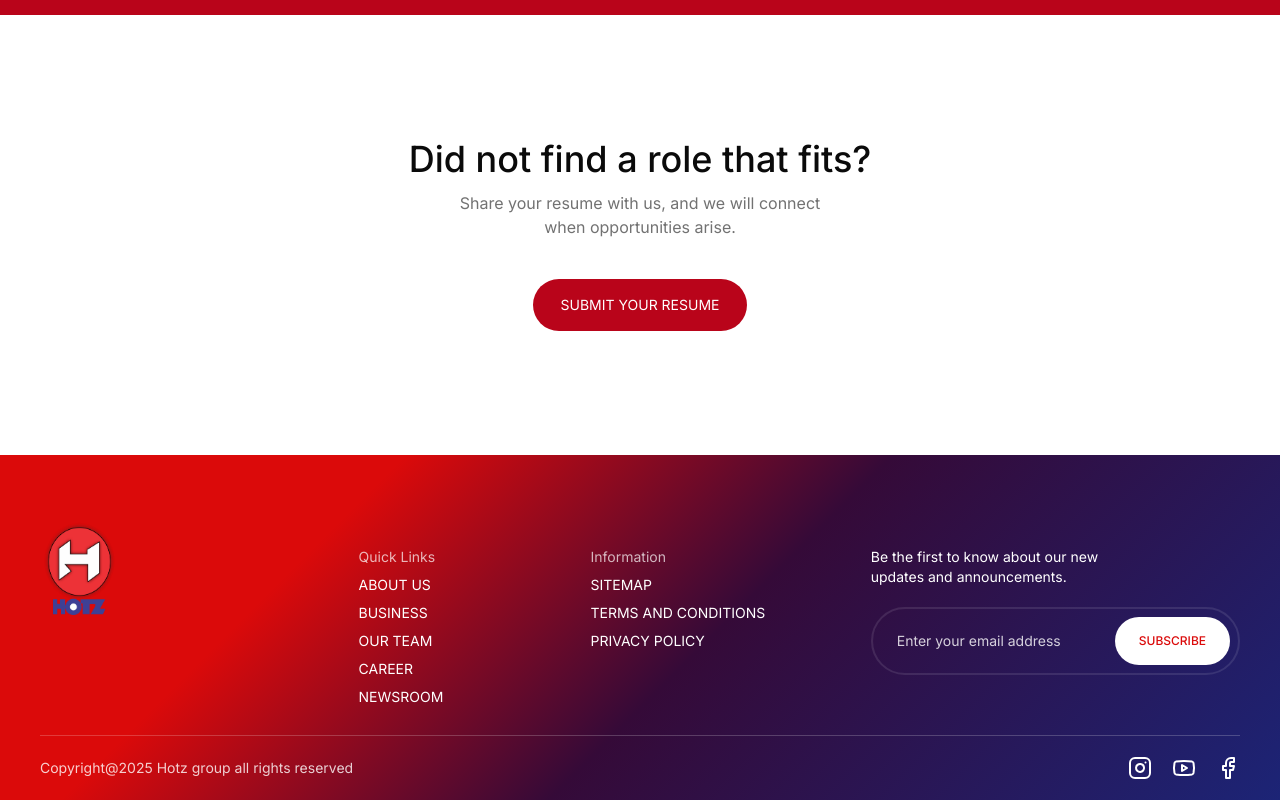
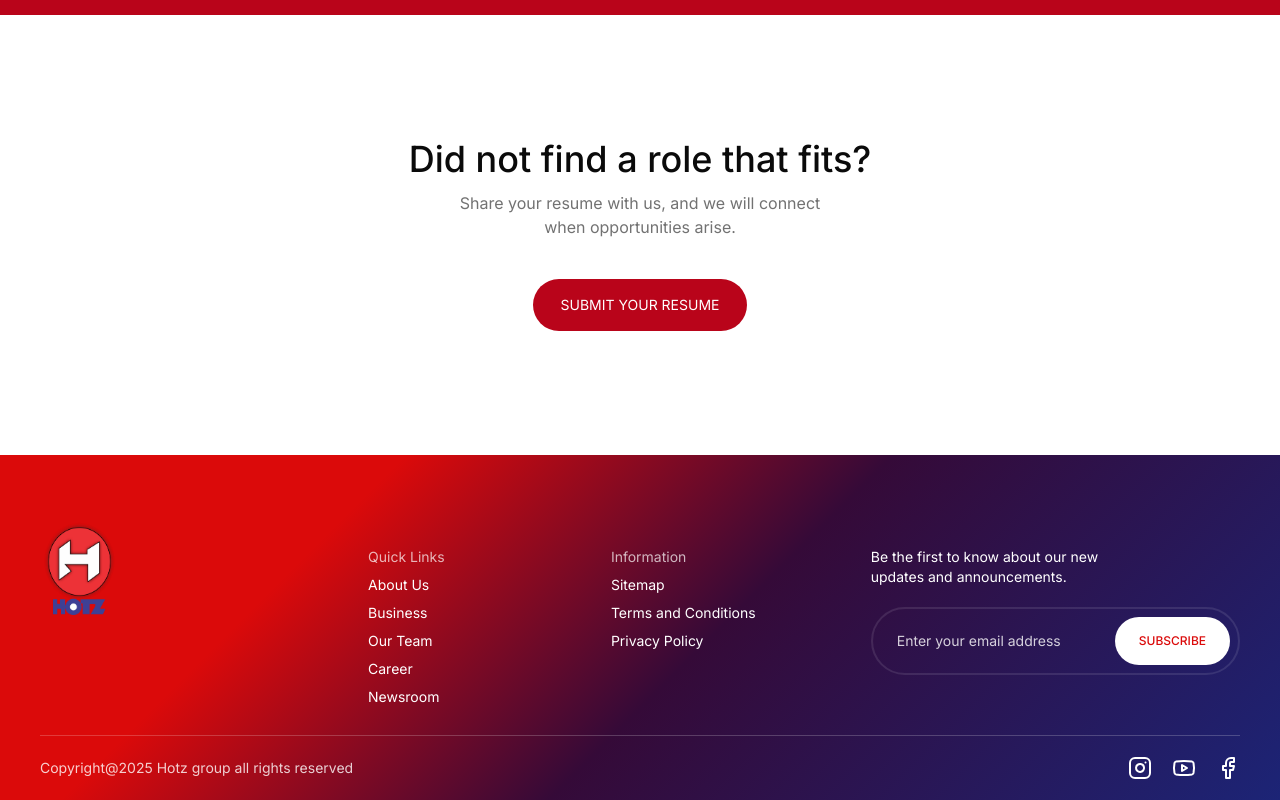
Before and after one commit to doableworks/hotz, a Next.js app: page /career in a window 1280 px wide. Shown: the part 3132-3932 px from the top of the page. Built offline with nearby package versions, Linux system fonts and the light colour scheme.

Commit message:
Changed the Footer Links to Sentence Case

```diff
--- a/src/components/Footer.tsx
+++ b/src/components/Footer.tsx
@@ -29,18 +29,18 @@ const Footer = () => {
         <div className="w-full lg:w-2/4 flex lg:flex-row flex-col justify-around mt-7 lg:mt-7 lg:gap-16 gap-10 text-sm">
           <div className="flex flex-col gap-2 items-start">
             <h1 className="text-white/70">Quick Links</h1>
-            <h1>ABOUT US</h1>
-            <h1>BUSINESS</h1>
-            <h1>OUR TEAM</h1>
-            <h1>CAREER</h1>
-            <h1>NEWSROOM</h1>
+            <h1>About Us</h1>
+            <h1>Business</h1>
+            <h1>Our Team</h1>
+            <h1>Career</h1>
+            <h1>Newsroom</h1>
           </div>
 
           <div className="flex flex-col gap-2 items-start pr-16">
             <h1 className=" text-white/70">Information</h1>
-            <h1>SITEMAP</h1>
-            <h1>TERMS AND CONDITIONS</h1>
-            <h1>PRIVACY POLICY</h1>
+            <h1>Sitemap</h1>
+            <h1>Terms and Conditions</h1>
+            <h1>Privacy Policy</h1>
           </div>
         </div>
 
```
